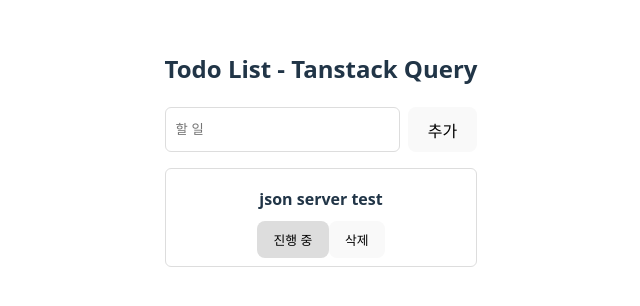
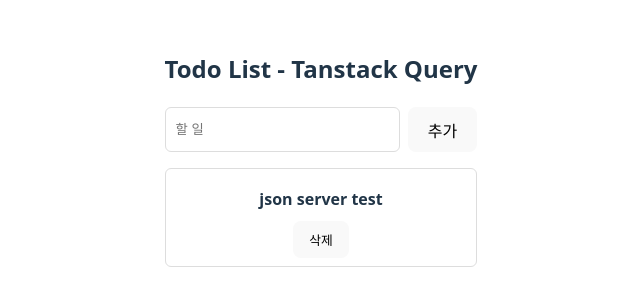
Before and after one commit to bboroin/goorm-mission, a React (Vite) app: page / in a window 1280 px wide. Shown: the part 248-554 px from the top of the page, without its empty margins (319-959 px from the left). Built offline with nearby package versions, Linux system fonts and the light colour scheme; data requests are answered from the project's data file.

Commit message:
feat: todo 완료 상태를 CSS 클래스 기반 토글로 전환

```diff
--- a/src/App.jsx
+++ b/src/App.jsx
@@ -83,18 +83,14 @@
 
       <ul className="list">
         {todos.map((todo) => (
-          <li key={todo.id} className="item">
-            <div className="title">{todo.title}</div>
+          <li
+            key={todo.id}
+            className={`item ${todo.completed ? "item--done" : ""}`}
+          >
+            <div className="title" onClick={() => toggleTodoMutate(todo)}>
+              {todo.title}
+            </div>
             <div>
-              <button
-                className="control-btn"
-                onClick={() => toggleTodoMutate(todo)}
-                style={{
-                  backgroundColor: todo.completed ? "#57dd57a4" : "#ddd",
-                }}
-              >
-                {todo.completed ? "완료" : "진행 중"}
-              </button>
               <button
                 className="control-btn"
                 type="button"
```
